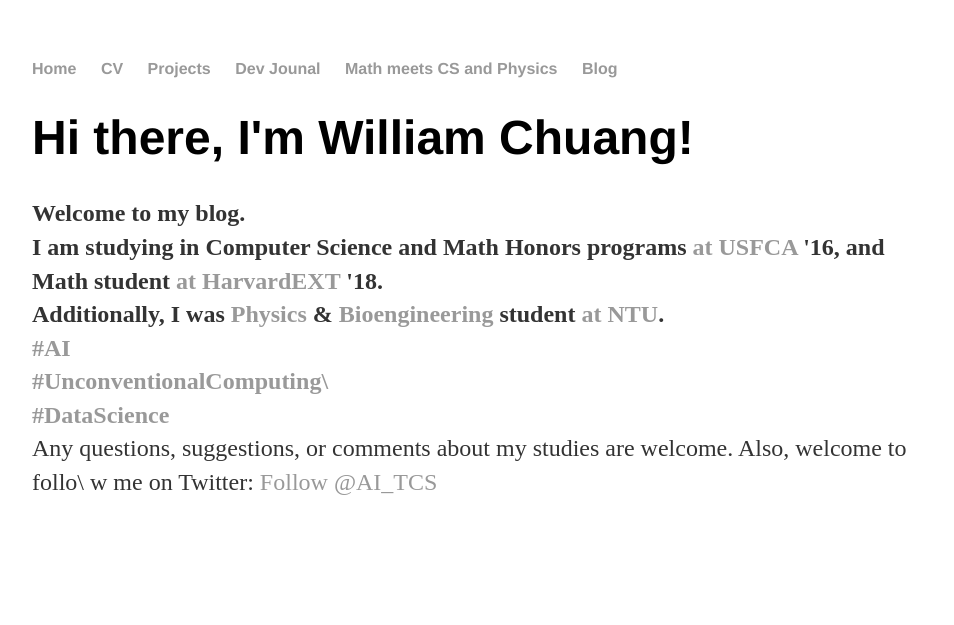
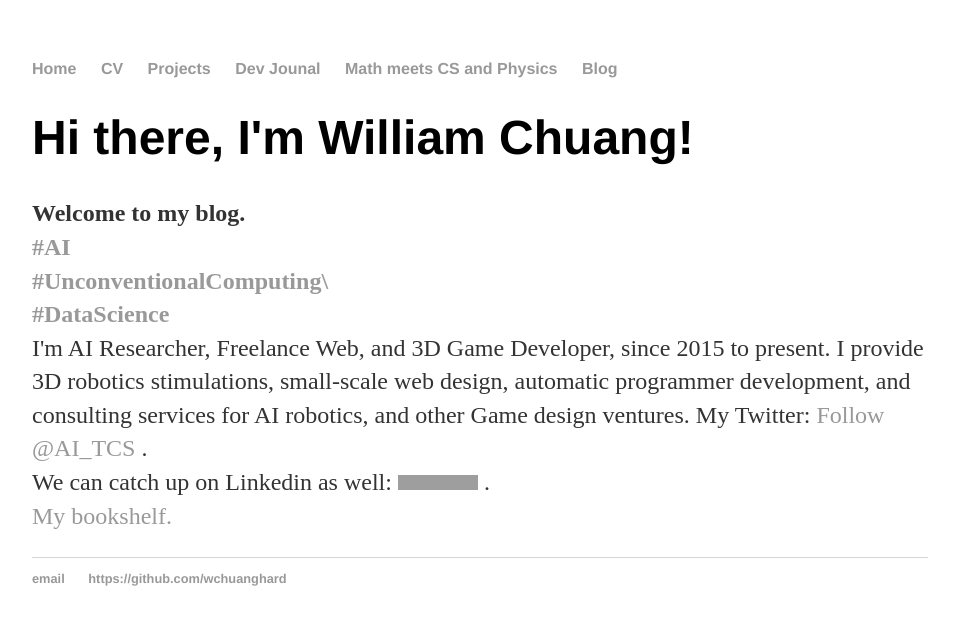
Before and after one commit to williamchuang/williamchuang.github.io, a Jekyll site: the page built from index.html, in a window 1280 px wide. Shown: the top 625 px of the page, without its empty margins (160-1114 px from the left). Built offline with Jekyll 4.4.1, drawn with Linux system fonts in a browser that asks for light colours; comment, search, counter and statistics services are not loaded; grey boxes are pictures that could not be loaded.

Commit message:
Update index.html

```diff
--- a/index.html
+++ b/index.html
@@ -6,28 +6,18 @@
 	<h1>Hi there, I'm William Chuang!</h1>
 	<!--<a href="/about">Read more about my life...</a></p> -->
 	<p><b> Welcome to my blog.
-        <br> I am studying in Computer Science and Math Honors programs <a href ="https://twitter.com/USFCA"\
->at USFCA</a> '16, and Math student <a href="https://twitter.com/HarvardEXT">at HarvardEXT</a> '18.
-        <br> Additionally, I was <a href="http://www.phys.ntu.edu.tw/webeng/APHome.aspx">Physics</a> & <a hr\
-ef="http://www.bse.ntu.edu.tw/members/teacher.php?class=110">Bioengineering</a> student <a href ="http://www\
-.ntu.edu.tw/english/">at NTU</a>.
+
         <br><a href="https://twitter.com/hashtag/AI?src=hash">#AI </a>
         <br><a href ="https://twitter.com/hashtag/UnconventionalComputing?src=hash">#UnconventionalComputing\
  </a>
         <br><a href="https://twitter.com/hashtag/DataScience?src=hash"> #DataScience </a> </b>
-                <br>
+                <br>I'm AI Researcher, Freelance Web, and 3D Game Developer, since 2015 to present. I provide 3D robotics stimulations, small-scale web design, automatic programmer development, and consulting services for AI robotics, and other Game design ventures.</b>
+                My Twitter: <a href="https://twitter.com/AI_TCS" class="twitter-follow-button" data-show-count="false" \
+data-dnt="true">Follow @AI_TCS</a> <script>!function(d,s,id){var js,fjs=d.getElementsByTagName(s)[0],p=/^http:/.test(d.location)?'http':'https';if(!d.getElementById(id)){js=d.createElement(s);js.id=id;js.src=p+'://pl\
+atform.twitter.com/widgets.js';fjs.parentNode.insertBefore(js,fjs);}}(document, 'script', 'twitter-wjs');</script>.<br>
+                We can catch up on Linkedin as well: <a href="https://www.linkedin.com/pub/william-h-chuang/5a/747/125">
 
-                Any questions, suggestions, or comments about my studies are welcome. Also, welcome to follo\
-w me on Twitter: <a href="https://twitter.com/AI_TCS" class="twitter-follow-button" data-show-count="false" \
-data-dnt="true">Follow @AI_TCS</a> <script>!function(d,s,id){var js,fjs=d.getElementsByTagName(s)[0],p=/^htt\
-p:/.test(d.location)?'http':'https';if(!d.getElementById(id)){js=d.createElement(s);js.id=id;js.src=p+'://pl\
-atform.twitter.com/widgets.js';fjs.parentNode.insertBefore(js,fjs);}}(document, 'script', 'twitter-wjs');</s\
-cript>.<br>
-                We can catch up on Linkedin as well: <a href="https://www.linkedin.com/pub/william-h-chuang/\
-5a/747/125">
-
-          <img src="https://static.licdn.com/scds/common/u/img/webpromo/btn_profile_bluetxt_80x15.png" width\
-="80" height="15" border="0" alt="View William H. Chuang's profile on LinkedIn">
+          <img src="https://static.licdn.com/scds/common/u/img/webpromo/btn_profile_bluetxt_80x15.png" width="80" height="15" border="0" alt="View William H. Chuang's profile on LinkedIn">
 
 
     </a>.<br>
```
